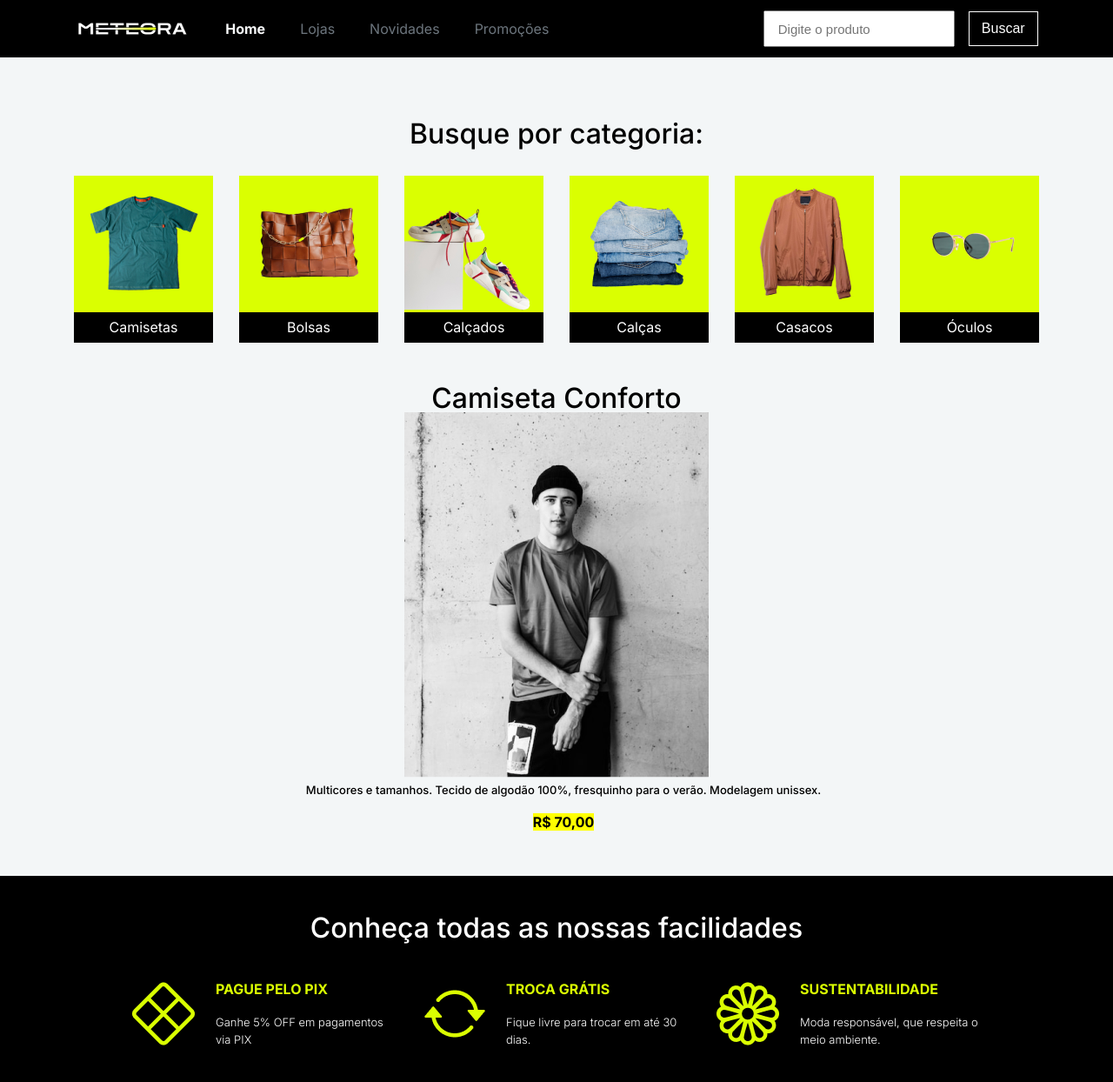
After one commit to Gustavodois/loja, a PHP site: page /produto.php in a window 1280 px wide. The commit adds this page. Shown: the top 1244 px of the page at 87% size. Run offline with PHP 8.4, Linux system fonts and the light colour scheme.

Commit message:
criação de pagina de produto e algumas alterações minimas

```diff
--- a/calcas.php
+++ b/calcas.php
@@ -1,3 +1,5 @@
+<?php include "includes/cabecalho.php"; ?>
+<?php include "includes/banner.php"; ?>
 
     <div class="categorias">
         <h2 class="titulo">CALÇAS</h2>
@@ -51,3 +53,6 @@
 
         </div>
     </div>
+    <?php include "includes/facilidades.php"; ?>
+    <?php include "includes/newsletter.php"; ?>
+    <?php include "includes/rodape.php"; ?>
--- a/includes/cabecalho.php
+++ b/includes/cabecalho.php
@@ -11,7 +11,7 @@
     <header class="cabecalho">
         <nav class="menu">
             <img src="images/logo.png" alt="METEORA" class="logo">
-            <a href="home.html" class="link-menu ativo">Home</a>
+            <a href="index.php" class="link-menu ativo">Home</a>
             <a href="lojas.html" class="link-menu">Lojas</a>
             <a href="novidades.html" class="link-menu">Novidades</a>
             <a href="promocoes.html" class="link-menu">Promoções</a>
--- a/includes/categorias.php
+++ b/includes/categorias.php
@@ -1,29 +1,29 @@
 <div class="categorias">
         <h2 class="titulo">Busque por categoria:</h2>
         <nav class="menu-categorias">
-            <a href="#" class="item-categoria">
+            <a href="camisetas.php" class="item-categoria">
                 <img src="images/categoria-camisetas.png" class="foto-categoria" alt="categoria de camisetas">
                 <p class="texto-categoria">Camisetas</p>
             </a>
-            <a href="#" class="item-categoria">
+            <a href="bolsas.php" class="item-categoria">
                 <img src="images/categoria-bolsas.png" class="foto-categoria" alt="categoria de bolsas">
                 <p class="texto-categoria">Bolsas</p>
             </a>
-            <a href="#" class="item-categoria">
+            <a href="calcados.php" class="item-categoria">
                 <img src="images/categoria-calcados.png" class="foto-categoria" alt="categoria de calçados">
                 <p class="texto-categoria">Calçados</p>
             </a>
-            <a href="#" class="item-categoria">
+            <a href="calcas.php" class="item-categoria">
                 <img src="images/categoria-calcas.png" class="foto-categoria" alt="categoria de calças">
                 <p class="texto-categoria">Calças</p>
             </a>
-            <a href="#" class="item-categoria">
+            <a href="casacos.php" class="item-categoria">
                 <img src="images/categoria-casacos.png" class="foto-categoria" alt="categoria de casacos">
                 <p class="texto-categoria">Casacos</p>
             </a>
-            <a href="#" class="item-categoria">
+            <a href="oculos.php" class="item-categoria">
                 <img src="images/categoria-oculos.png" class="foto-categoria" alt="categoria de óculos">
-                <p class="texto-categoria">óculos</p>
+                <p class="texto-categoria">Óculos</p>
             </a>
         </nav>
     </div>
--- a/index.php
+++ b/index.php
@@ -10,21 +10,21 @@
                 <h3 class="titulo-produto">Camiseta Conforto</h3>
                 <p class="descricao-produto">Multicores e tamanhos. Tecido de algodão 100%, fresquinho para o verão. Modelagem unissex.</p>
                 <h3 class="preco-produto">R$ 70,00</h3>
-                <a href="#" class="botao-produto">Ver mais</a>
+                <a href="produto.php" class="botao-produto">Ver mais</a>
             </div>
             <div class="item-produto">
                 <img src="images/calca.png" class="foto-produto">
                 <h3 class="titulo-produto">Calça Alfaiataria</h3>
                 <p class="descricao-produto">Modelo Wide Leg alfaiataria em linho. Uma peça pra vida toda!</p>
                 <h3 class="preco-produto">R$ 180,00</h3>
-                <a href="#" class="botao-produto">Ver mais</a>
+                <a href="produto.php" class="botao-produto">Ver mais</a>
             </div>
             <div class="item-produto">
                 <img src="images/tenis.png" class="foto-produto">
                 <h3 class="titulo-produto">Tênis Chunky</h3>
                 <p class="descricao-produto">Snicker casual com solado mais alto e modelagem robusta. Modelo unissex.</p>
                 <h3 class="preco-produto">R$ 250,00</h3>
-                <a href="#" class="botao-produto">Ver mais</a>
+                <a href="produto.php" class="botao-produto">Ver mais</a>
             </div>
             <div class="item-produto">
                 <img src="images/jaqueta.png" class="foto-produto">
--- a/oculos.php
+++ b/oculos.php
@@ -1,3 +1,5 @@
+<?php include "includes/cabecalho.php"; ?>
+<?php include "includes/banner.php"; ?>
 
     <div class="categorias">
         <h2 class="titulo">ÓCULOS</h2>
@@ -51,3 +53,6 @@
 
         </div>
     </div>
+    <?php include "includes/facilidades.php"; ?>
+    <?php include "includes/newsletter.php"; ?>
+    <?php include "includes/rodape.php"; ?>
--- /dev/null
+++ b/produto.php
@@ -0,0 +1,15 @@
+<?php include "includes/cabecalho.php"; ?>
+<?php include "includes/categorias.php"; ?>
+
+<div class="produtos" style="text-align: center;">
+    <h2 class="titulo">Camiseta Conforto</h2>
+    <img src="images/camiseta.png" class="foto-produto">
+    <div class="informacoes-produto">
+        <p class="descricao-produto">Multicores e tamanhos. Tecido de algodão 100%, fresquinho para o verão. Modelagem unissex.</p>
+        <h3 class="preco-produto"><mark>R$ 70,00</mark></h3>
+    </div>
+</div>
+
+<?php include "includes/facilidades.php"; ?>
+<?php include "includes/newsletter.php"; ?>
+<?php include "includes/rodape.php"; ?>
```
Also changed, not shown: bolsas.php (+7 -0 lines), calcados.php (+7 -0 lines), camisetas.php (+7 -0 lines), casacos.php (+6 -1 lines).
